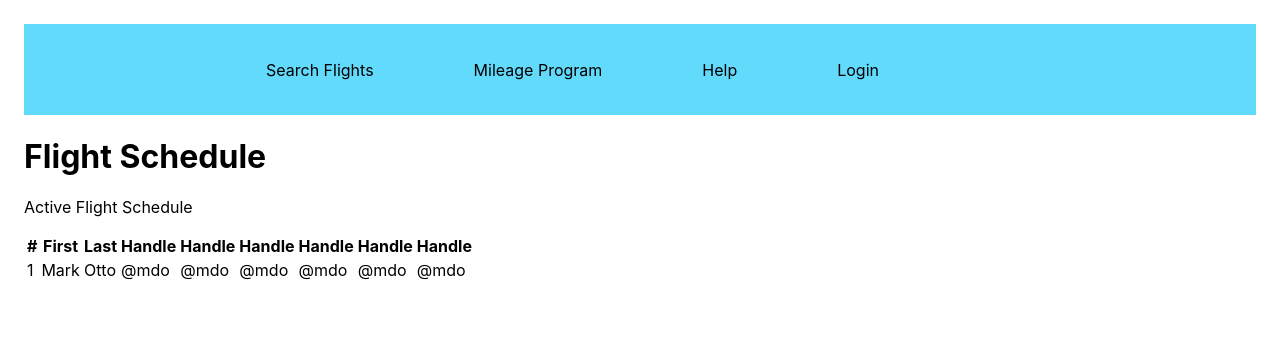
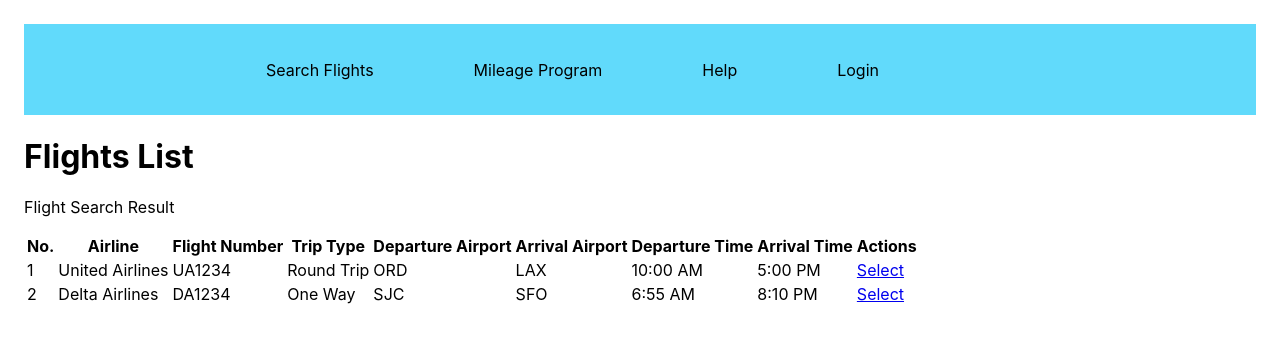
Before and after one commit to gopinathsjsu/team-project-the-a-four, a React (Create React App) app in the folder AFourAirlines/frontend/afour-airlines/: page /searchPage in a window 1280 px wide. Shown: the top 342 px of the page. Built offline with nearby package versions, Linux system fonts and the light colour scheme; no server answers.

Commit message:
Created searchPage.js
Created Search Page displaying list of flights

```diff
--- /dev/null
+++ b/AFourAirlines/frontend/afour-airlines/src/models/flightData.js
@@ -0,0 +1,24 @@
+const FlightData = [
+    {
+        "id":1,
+        "airline":"United Airlines",
+        "flight_number":"UA1234",
+        "trip_type":"Round Trip",
+        "departure_airport":"ORD",
+        "arrival_airport":"LAX",
+        "departure_time":"10:00 AM",
+        "arrival_time":"5:00 PM"
+    },
+    {
+        "id":2,
+        "airline":"Delta Airlines",
+        "flight_number":"DA1234",
+        "trip_type":"One Way",
+        "departure_airport":"SJC",
+        "arrival_airport":"SFO",
+        "departure_time":"6:55 AM",
+        "arrival_time":"8:10 PM"
+    }
+]
+
+export default FlightData;
--- a/AFourAirlines/frontend/afour-airlines/src/search/search.js
+++ b/AFourAirlines/frontend/afour-airlines/src/search/search.js
@@ -85,7 +85,7 @@ class Search extends Component {
                                         </div>
                                         <div class="col-md-6">
                                             <fieldset>
-                                                <button type="submit" id="form-submit" class="btn">Search</button>
+                                                <button onclick="location.href  ='./searchPage'" type="submit" id="form-submit" class="btn">Search</button>
                                             </fieldset>
                                         </div>
                                     </div>
--- a/AFourAirlines/frontend/afour-airlines/src/search/searchPage.js
+++ b/AFourAirlines/frontend/afour-airlines/src/search/searchPage.js
@@ -1,5 +1,6 @@
 import React, { Component } from 'react'
 import NavBar from "../common/navbar";
+import FlightData from '../models/flightData';
 
 class SearchPage extends Component {
     constructor(props) {
@@ -7,7 +8,8 @@ class SearchPage extends Component {
         this.state = {
             username: props.usename,
             auth_id: props.auth_id,
-            membership: props.membership
+            membership: props.membership,
+            flightData: FlightData
         }
     }
 
@@ -19,35 +21,44 @@ class SearchPage extends Component {
                 <div className="container">
                     <div className="row">
                         <div className="col-md-12 mb-5">
-                            <h1 className="text-left">Flight Schedule</h1>
+                            <h1 className="text-left">Flights List</h1>
                             <div className="table-responsive border p-4 bg-light rounded">
-                                <p className="text-left font-weight-bold">Active Flight Schedule</p>
+                                <p className="text-left font-weight-bold">Flight Search Result</p>
                                 <table className="table table-hover">
                                     <thead className="table-borderless table-secondary">
                                         <tr>
-                                            <th scope="col">#</th>
-                                            <th scope="col">First</th>
-                                            <th scope="col">Last</th>
-                                            <th scope="col">Handle</th>
-                                            <th scope="col">Handle</th>
-                                            <th scope="col">Handle</th>
-                                            <th scope="col">Handle</th>
-                                            <th scope="col">Handle</th>
-                                            <th scope="col">Handle</th>
+                                            <th scope="col">No.</th>
+                                            <th scope="col">Airline</th>
+                                            <th scope="col">Flight Number</th>
+                                            <th scope="col">Trip Type</th>
+                                            <th scope="col">Departure Airport</th>
+                                            <th scope="col">Arrival Airport</th>
+                                            <th scope="col">Departure Time</th>
+                                            <th scope="col">Arrival Time</th>
+                                            <th scope="col">Actions</th>
                                         </tr>
                                     </thead>
                                     <tbody>
-                                        <tr>
-                                            <td scope="row">1</td>
-                                            <td>Mark</td>
-                                            <td>Otto</td>
-                                            <td>@mdo</td>
-                                            <td>@mdo</td>
-                                            <td>@mdo</td>
-                                            <td>@mdo</td>
-                                            <td>@mdo</td>
-                                            <td>@mdo</td>
-                                        </tr>
+                                        {this.state.flightData.map(flight => {
+                                            return (
+                                                <tr key={flight.id}>
+                                                    <td scope="row">{flight.id}</td>
+                                                    <td>{flight.airline}</td>
+                                                    <td>{flight.flight_number}</td>
+                                                    <td>{flight.trip_type}</td>
+                                                    <td>{flight.departure_airport}</td>
+                                                    <td>{flight.arrival_airport}</td>
+                                                    <td>{flight.departure_time}</td>
+                                                    <td>{flight.arrival_time}</td>
+                                                    <td>
+                                                        <a type="button"
+                                                            className="btn btn-success btn-just-icon btn-sm"
+                                                            href={"/select/" + flight.id}>Select</a>
+                                                    </td>
+                                                </tr>
+                                            );
+                                        })
+                                        }
                                     </tbody>
                                 </table>
                             </div>
```
